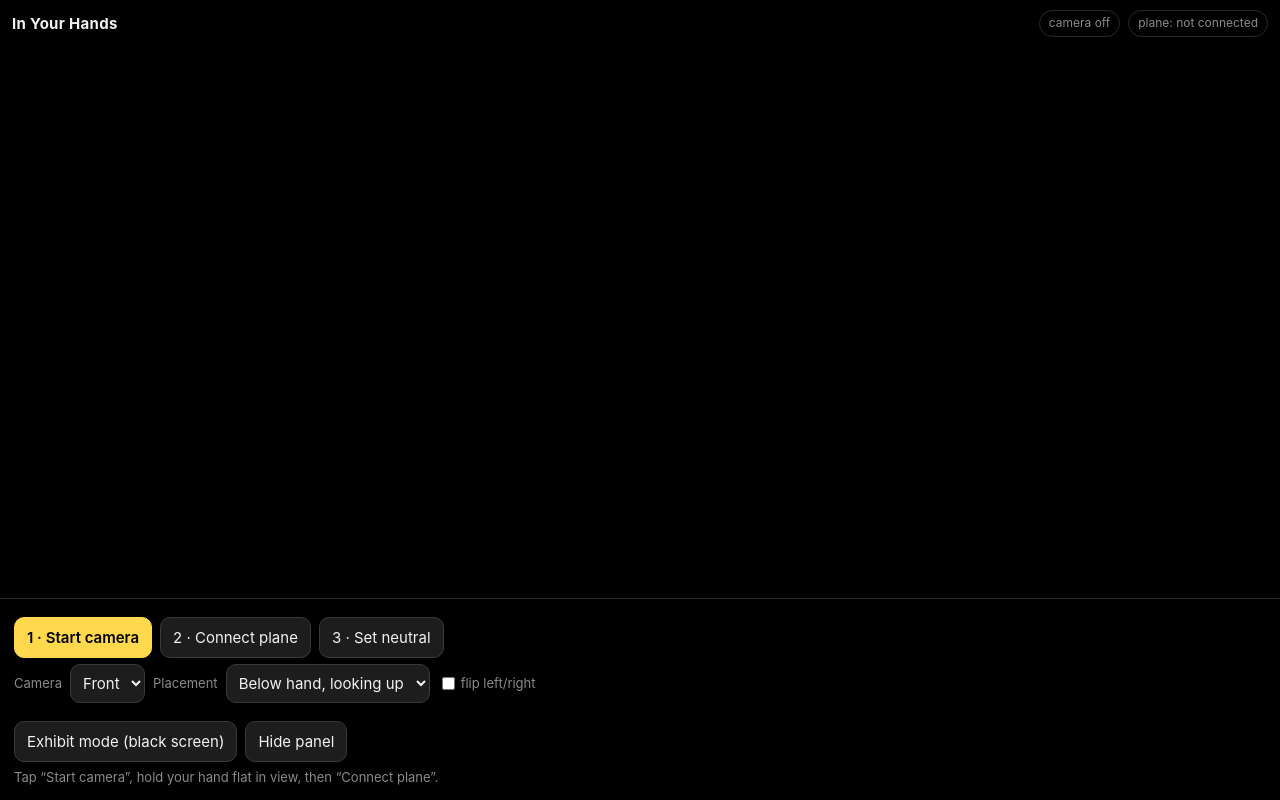
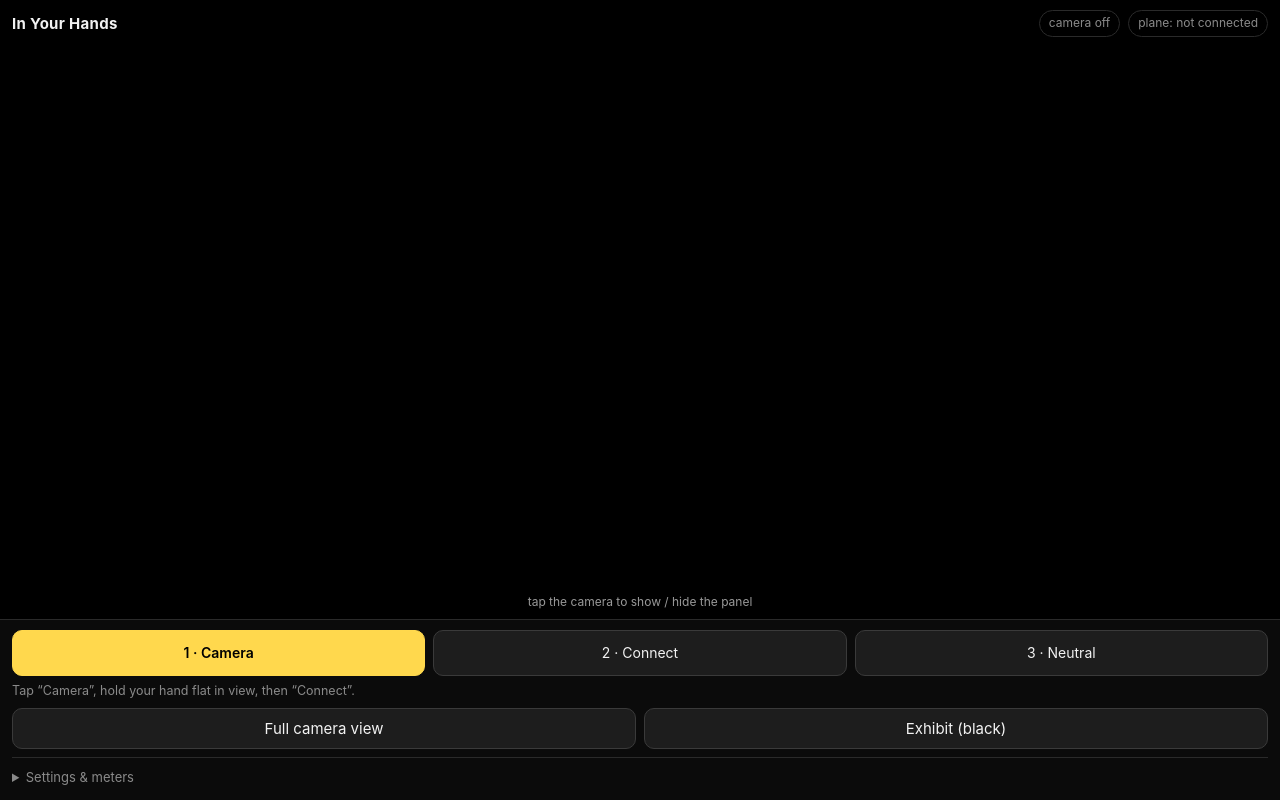
Before and after one commit to alexify-design/inyourhands, a plain HTML site: page index.html in a window 1280 px wide. Drawn offline with Linux system fonts and the light colour scheme.

Commit message:
Add files via upload

```diff
--- a/index.html
+++ b/index.html
@@ -9,7 +9,10 @@
   :root{--bg:#000;--fg:#f2f2f2;--dim:#8a8a8a;--line:#2a2a2a;--accent:#ffd84d;--ok:#4cd98a;--bad:#ff6b6b;}
   *{box-sizing:border-box}
   html,body{margin:0;height:100%;background:var(--bg);color:var(--fg);font:15px/1.4 -apple-system,BlinkMacSystemFont,"Segoe UI",Roboto,sans-serif;-webkit-user-select:none;user-select:none}
-  #stage{position:fixed;inset:0;overflow:hidden;background:#000}
+  body{display:flex;flex-direction:column;height:100vh;height:100dvh;overflow:hidden}
+  /* camera fills everything above the compact panel; hide the panel for full screen */
+  #stage{position:relative;flex:1 1 auto;min-height:0;overflow:hidden;background:#000}
+  #hint{position:absolute;left:0;right:0;bottom:8px;text-align:center;font-size:12px;color:#fff9;pointer-events:none}
   video,#overlay{position:absolute;inset:0;width:100%;height:100%;object-fit:cover}
   video.mirror,#overlay.mirror{transform:scaleX(-1)}
   #bar{position:fixed;top:0;left:0;right:0;display:flex;gap:8px;align-items:center;padding:calc(10px + env(safe-area-inset-top)) 12px 10px;background:linear-gradient(#000c,#0000)}
@@ -19,7 +22,12 @@
   button:active{transform:scale(.97)}
   .pill{font-size:12px;padding:4px 9px;border-radius:99px;border:1px solid var(--line);color:var(--dim);white-space:nowrap}
   .pill.ok{color:var(--ok);border-color:var(--ok)} .pill.bad{color:var(--bad);border-color:var(--bad)}
-  #panel{position:fixed;left:0;right:0;bottom:0;max-height:62%;overflow:auto;padding:12px 14px calc(14px + env(safe-area-inset-bottom));background:#000d;border-top:1px solid var(--line);backdrop-filter:blur(8px);-webkit-backdrop-filter:blur(8px)}
+  #panel{flex:0 0 auto;max-height:42vh;overflow:auto;padding:10px 12px calc(10px + env(safe-area-inset-bottom));background:#0b0b0b;border-top:1px solid var(--line)}
+  .btns{display:grid;grid-template-columns:repeat(3,1fr);gap:8px}
+  .btns button{padding:12px 6px;font-size:14px}
+  .btns2{display:grid;grid-template-columns:1fr 1fr;gap:8px;margin-top:8px}
+  details{margin-top:8px;border-top:1px solid var(--line);padding-top:6px}
+  summary{color:var(--dim);font-size:13px;cursor:pointer;padding:4px 0}
   #panel.hidden{display:none}
   .row{display:flex;gap:8px;align-items:center;flex-wrap:wrap;margin:6px 0}
   .row label{color:var(--dim);font-size:13px}
@@ -31,7 +39,7 @@
   .meter b{position:absolute;top:0;bottom:0;background:var(--accent);border-radius:5px}
   input[type=range]{width:70px;accent-color:var(--accent)}
   .inv{font-size:12px;color:var(--dim);display:flex;align-items:center;gap:3px}
-  #msg{font-size:13px;color:var(--dim);margin-top:6px;min-height:18px}
+  #msg{font-size:12.5px;color:var(--dim);margin-top:6px;min-height:18px}
   #exhibit{position:fixed;inset:0;background:#000;display:none;align-items:flex-end;justify-content:center;padding-bottom:30px}
   #exhibit.on{display:flex}
   #exhibit span{width:8px;height:8px;border-radius:50%;background:#222}
@@ -43,6 +51,7 @@
 <div id="stage">
   <video id="video" playsinline muted autoplay></video>
   <canvas id="overlay"></canvas>
+  <div id="hint">tap the camera to show / hide the panel</div>
 </div>
 
 <div id="bar">
@@ -52,11 +61,18 @@
 </div>
 
 <div id="panel">
-  <div class="row">
-    <button id="btnStart" class="primary">1 · Start camera</button>
-    <button id="btnConnect">2 · Connect plane</button>
-    <button id="btnNeutral">3 · Set neutral</button>
+  <div class="btns">
+    <button id="btnStart" class="primary">1 · Camera</button>
+    <button id="btnConnect">2 · Connect</button>
+    <button id="btnNeutral">3 · Neutral</button>
   </div>
+  <div id="msg">Tap “Camera”, hold your hand flat in view, then “Connect”.</div>
+  <div class="btns2">
+    <button id="btnHide">Full camera view</button>
+    <button id="btnExhibit">Exhibit (black)</button>
+  </div>
+  <details id="more">
+    <summary>Settings &amp; meters</summary>
     <div class="row">
       <label>Camera</label>
       <select id="selCam"><option value="user">Front</option><option value="environment">Back</option></select>
@@ -65,11 +81,7 @@
       <label class="inv"><input type="checkbox" id="chkMirror"> flip left/right</label>
     </div>
     <div class="axes" id="axes"></div>
-  <div class="row" style="margin-top:10px">
-    <button id="btnExhibit">Exhibit mode (black screen)</button>
-    <button id="btnHide">Hide panel</button>
-  </div>
-  <div id="msg">Tap “Start camera”, hold your hand flat in view, then “Connect plane”.</div>
+  </details>
 </div>
 
 <div id="exhibit"><span id="dot"></span></div>
@@ -285,7 +297,7 @@ $("selCam").onchange = e => { S.cam = e.target.value; S.mirror = S.cam === "user
 $("selPlace").onchange = e => { S.place = e.target.value; save(); msg("Placement changed — tap “Set neutral” again."); };
 $("chkMirror").onchange = e => { S.mirror = e.target.checked; applyMirror(); save(); };
 $("btnHide").onclick = () => $("panel").classList.add("hidden");
-$("stage").onclick = () => $("panel").classList.remove("hidden");
+$("stage").onclick = () => $("panel").classList.toggle("hidden");
 $("btnExhibit").onclick = () => { $("exhibit").classList.add("on"); try { document.documentElement.requestFullscreen?.(); } catch(e){} };
 // leave exhibit mode: press and hold for 2 seconds
 let holdT = null;
```
Lines whose indentation alone changed are shown as unchanged.
